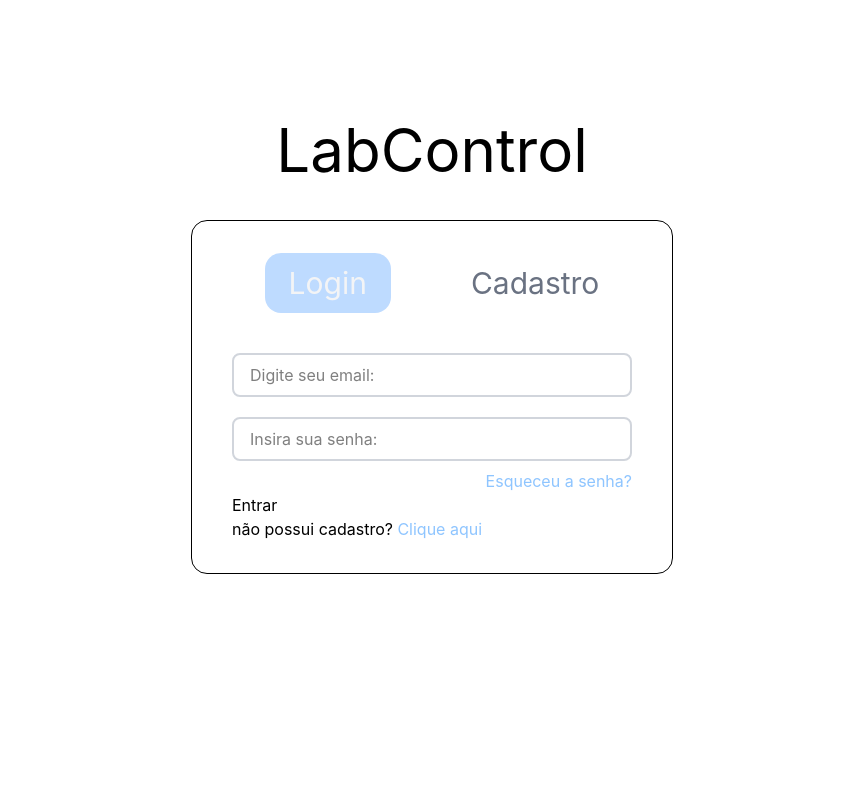
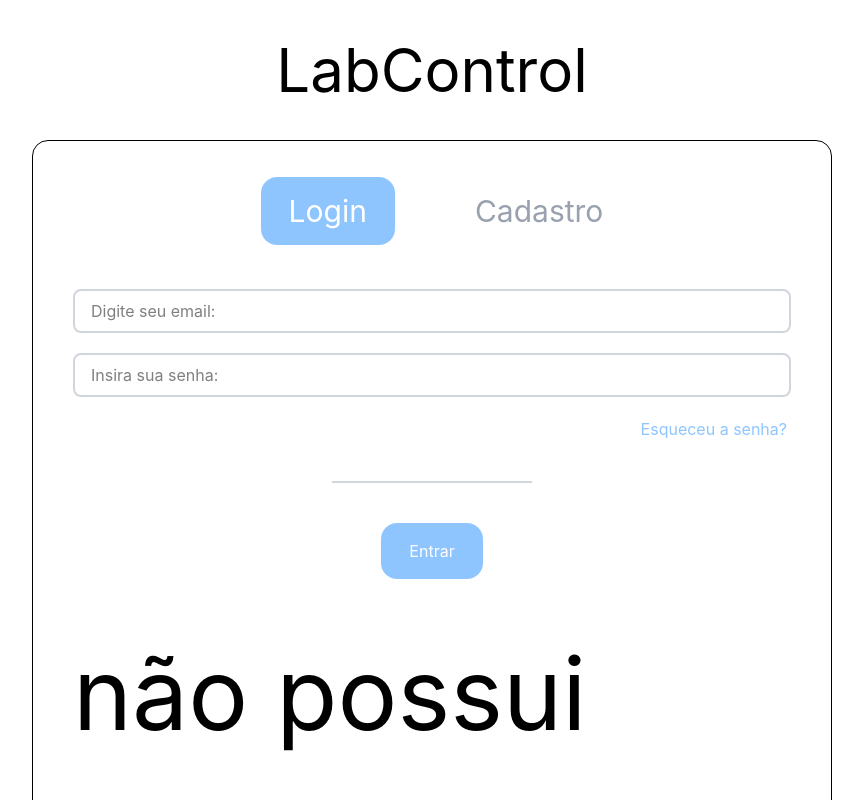
Before and after one commit to eduardopozenatto/ppi-next-js, a Next.js app in the folder frontend/: page / in a window 1280 px wide. Shown: the top 800 px of the page, without its empty margins (208-1071 px from the left). Built offline with nearby package versions, Linux system fonts and the light colour scheme.

Commit message:
Resolvendo alguns bugs de arbitrary values do tailwind

```diff
--- a/frontend/app/components/Input.tsx
+++ b/frontend/app/components/Input.tsx
@@ -41,7 +41,7 @@ export default function Input ({
                 placeholder={placeholder}
                 name={name}
                 // utilizando o twMerge para juntar as classes definidas com as classes individuais (as individuais tem mais prioridade)
-                className={twMerge("flex-1 border-gray-300 focus:border-blue-100 border-solid border-2 rounded-lg py-2 px-4 transition-all duration-500 ease", ClassName)}
+                className={twMerge("flex-1 border-solid border-2 rounded-lg border-gray-300 hover:border-gray-400 focus:outline-none focus-visible:border-blue-400  py-2 px-4 transition-all duration-300 ease", ClassName)}
             />
         </div>
     )
--- a/frontend/app/components/Link.tsx
+++ b/frontend/app/components/Link.tsx
@@ -6,11 +6,11 @@ type LinkProps = {
     target?: string;
     type?: string;
     className?: string;
-    content: string;
+    content?: string;
 
 }
 
-export default function Link ({
+export function Link ({
     href = "#",
     rel,
     target,
@@ -30,3 +30,24 @@ export default function Link ({
         >{content}</a>
     )
 }
+
+export function ButtonLink ({
+    href = "#",
+    rel,
+    target,
+    type,
+    className,
+    content,
+
+}: LinkProps) {
+    return (
+        <a
+            href={href}
+            rel={rel}
+            target={target}
+            type={type}
+            className= {twMerge("text-white bg-blue-300 px-7 py-4 rounded-2xl max-sm:text-[10px]", className)}
+
+        >{content}</a>
+    )
+}
--- a/frontend/app/pages/login_form.tsx
+++ b/frontend/app/pages/login_form.tsx
@@ -1,32 +1,40 @@
 import Input from '../components/Input';
-import Link from '../components/Link';
+import { Link } from '../components/Link';
+import { ButtonLink } from '../components/Link';
 
 export function LoginForm () {
     return (
         <main>
-            <section className="flex flex-col items-center justify-center p-30">
-                <h1 className="text-6xl font-sans">LabControl</h1>
+            <section className="flex flex-col justify-center p-10 max-md:pt-10; lg:items-center">
+                <h1 className="text-6xl font-sans self-center max-sm:text-[100px]">LabControl</h1>
 
-                <div className="flex flex-col border rounded-2xl px-10 py-8 mt-10 ">
+                <div className="flex flex-col border rounded-2xl px-10 py-8 mt-10 lg:w-200 gap-5">
 
-                    <div className="flex gap-20 text-3xl justify-center items-center w-100">
-                        <a href="#" className="text-gray-100 bg-blue-200 px-6 py-3 rounded-2xl">Login</a>
-                        <a href="#" className="text-gray-500">Cadastro</a>
+                    <div className="flex gap-20 text-3xl mt-5 justify-center max-sm:gap-10">
+                        <div>
+                            <ButtonLink content='Login' className='max-sm:text-[10px]'></ButtonLink>
+                        </div>
+                        <div>
+                            <Link content='Cadastro' className='text-gray-400 hover:no-underline'></Link>
+                        </div>
                     </div>
 
-                    <form action="" className="flex flex-col mt-10 gap-5">
+                    <form action="" className="flex flex-col mt-10 gap-5 justify-center max-sm:items-center">
                         <Input type='email' placeholder='Digite seu email: '></Input>
                         <Input type='password' placeholder='Insira sua senha: '></Input>
                     </form>
 
-                    <Link content='Esqueceu a senha?' className='text-end mt-2'></Link>
+                    <Link content='Esqueceu a senha?' className='text-end mr-1'></Link>
 
-                    <div>
-                    <a href="#">Entrar</a>
+                    <div className='flex flex-col mt-5 items-center'>
+                        <hr className='h-0.5 bg-gray-300 border-0 w-50'/>
+                    </div>
+                    <div className='flex justify-center items-center my-5'>
+                        <ButtonLink content='Entrar'></ButtonLink>
                     </div>
 
-                    <div>
-                        <p>não possui cadastro? <Link content='Clique aqui' className=''></Link></p>
+                    <div className='flex justify-center'>
+                        <p className='text-[100px]'>não possui cadastro? <Link content='Clique aqui' className=''></Link></p>
                     </div>
                  </div>
             </section>
--- a/frontend/package.json
+++ b/frontend/package.json
@@ -11,7 +11,6 @@
   "dependencies": {
     "clsx": "^2.1.1",
     "next": "16.1.6",
-    "postcss": "^8.5.6",
     "react": "19.2.3",
     "react-dom": "19.2.3",
     "tailwind-merge": "^3.5.0",
@@ -22,8 +21,10 @@
     "@types/node": "^20",
     "@types/react": "^19",
     "@types/react-dom": "^19",
+    "autoprefixer": "^10.4.24",
     "eslint": "^9",
     "eslint-config-next": "16.1.6",
+    "postcss": "^8.5.6",
     "tailwindcss": "^4.2.0",
     "typescript": "^5"
   }
```
Also changed, not shown: 2 other files (tests, documents, lock files or other folders).
